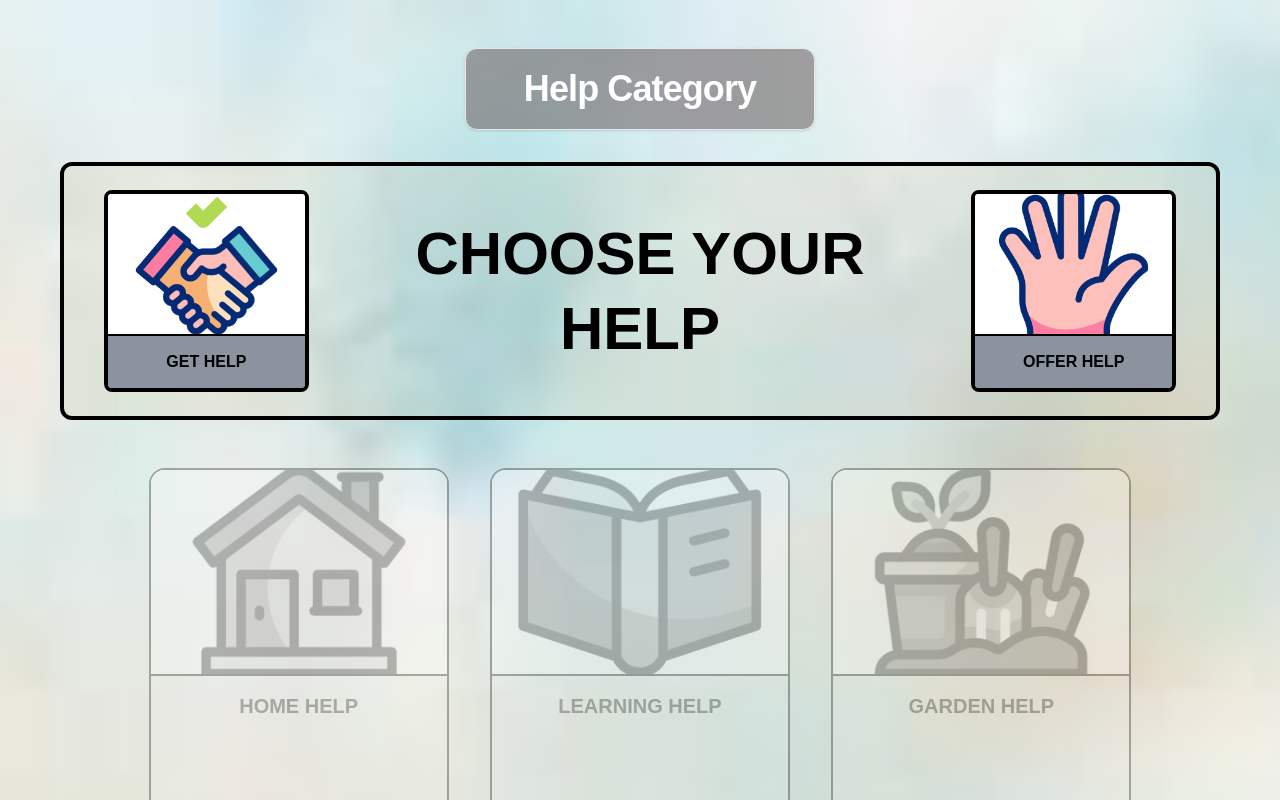
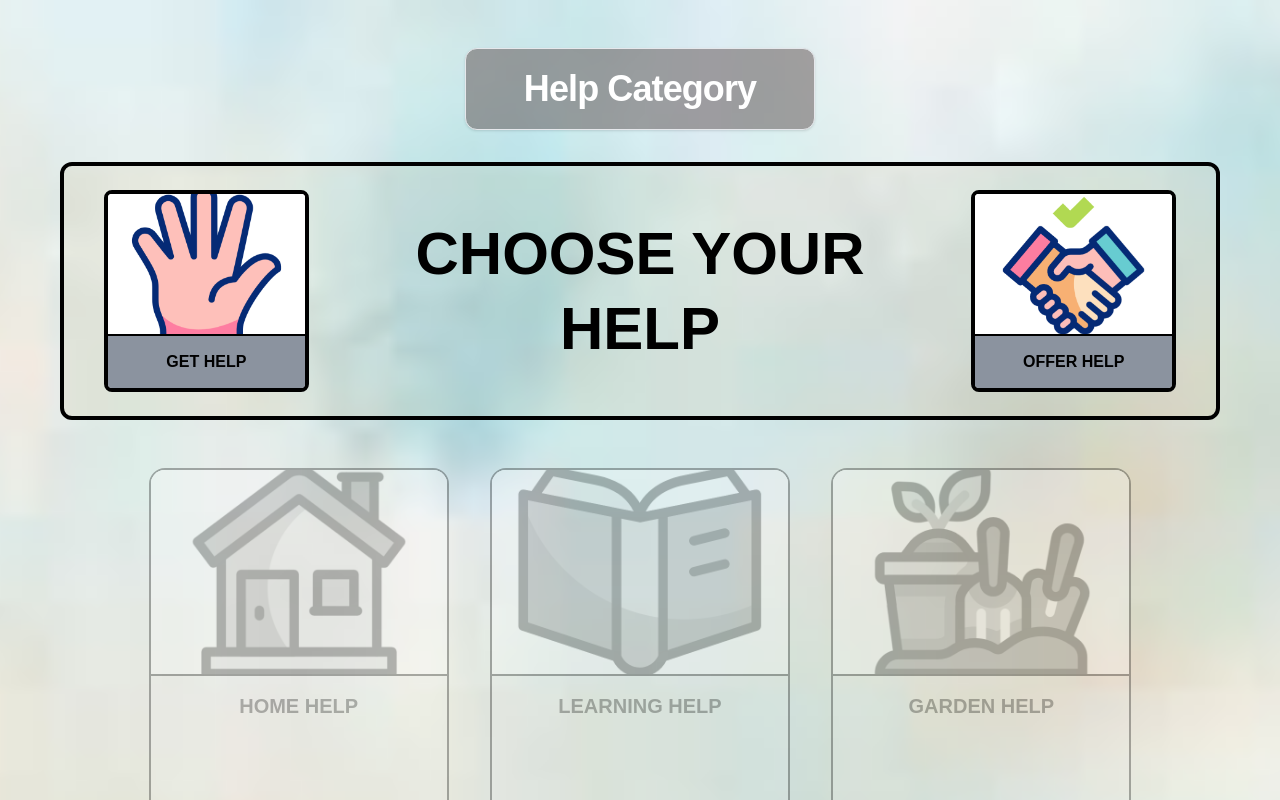
Before and after one commit to PallaviPattanashetti/newfrontend, a Next.js app: page /pages/HelpCategory in a window 1280 px wide. Shown: the top 800 px of the page. Built offline with nearby package versions, Linux system fonts and the light colour scheme; no server answers.

Commit message:
image page fix

```diff
--- a/app/pages/HelpCategory/page.tsx
+++ b/app/pages/HelpCategory/page.tsx
@@ -10,14 +10,14 @@ export default function HelpCategory() {
 
   const [helpType, setHelpType] = useState<"get" | "offer" | null>(null);
 
-  const topSectionImages = ["/assets/Offer.gif", "/assets/Get.gif"];
+  const topSectionImages = ["/assets/Get.gif", "/assets/offer.gif"];
 
   const bottomCardData = [
     { img: "/assets/HomeHelp.gif", title: "Home Help", path: "./HomeHelpPost" },
     { img: "/assets/LearningHelp.gif", title: "Learning Help", path: "./HomeHelpPost" },
     { img: "/assets/GardenHelp.gif", title: "Garden Help", path: "./HomeHelpPost" },
     { img: "/assets/PetHelp.gif", title: "Pet Help", path: "./HomeHelpPost" },
-    { img: "/assets/creativeHelp.gif", title: "Creative Help", path: "./HomeHelpPost" },
+    { img: "/assets/CreativeHelp.gif", title: "Creative Help", path: "./HomeHelpPost" },
     { img: "/assets/FitnessHelp.gif", title: "Fitness Help", path: "./HomeHelpPost" },
   ];
 
```
